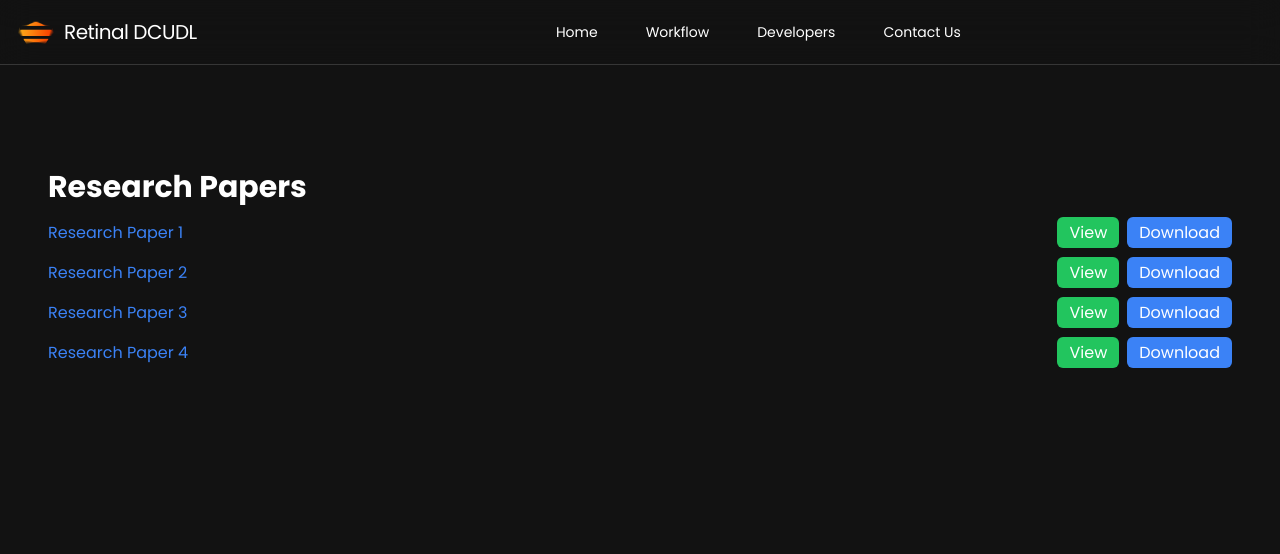
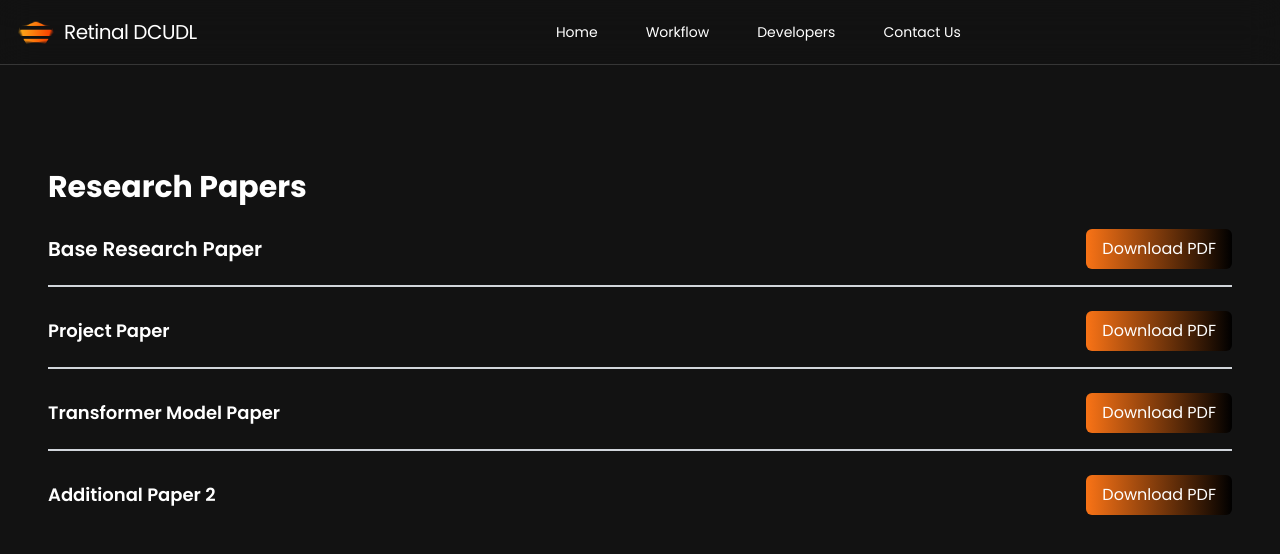
Before and after one commit to Kar21thik/FinalYearFrontend, a React (Vite) app: page /research-paper in a window 1280 px wide. Shown: the top 554 px of the page. Built offline with nearby package versions, Linux system fonts and the light colour scheme.

Commit message:
changed Pattern

```diff
--- a/src/components/ResearchPaper.jsx
+++ b/src/components/ResearchPaper.jsx
@@ -1,57 +1,90 @@
-// components/ResearchPaper.jsx
 import React from 'react';
 
 const ResearchPaper = () => {
   const pdfLinks = [
     {
-      title: "Research Paper 1",
-      viewUrl: "https://www.mdpi.com/2227-9032/11/2/212/pdf", // Direct PDF link
-      downloadUrl: "https://www.mdpi.com/2227-9032/11/2/212/pdf", // Use the same URL for download
+      title: "Base Research Paper",
+      viewUrl: "https://www.mdpi.com/2227-9032/11/2/212/pdf", // Base Paper Link
     },
     {
-      title: "Research Paper 2",
-      viewUrl: "link-to-paper-2.pdf", // Replace with actual PDF link
-      downloadUrl: "link-to-paper-2.pdf",
+      title: "Project Paper",
+      viewUrl: "https://link-to-our-project-paper.pdf", // Replace with actual project paper link
     },
     {
-      title: "Research Paper 3",
-      viewUrl: "link-to-paper-3.pdf", // Replace with actual PDF link
-      downloadUrl: "link-to-paper-3.pdf",
+      title: "Transformer Paper",
+      viewUrl: "https://link-to-paper-1.pdf", // Replace with actual PDF link
     },
     {
-      title: "Research Paper 4",
-      viewUrl: "link-to-paper-4.pdf", // Replace with actual PDF link
-      downloadUrl: "link-to-paper-4.pdf",
+      title: "Additional Paper 2",
+      viewUrl: "https://link-to-paper-2.pdf", // Replace with actual PDF link
     },
   ];
 
   return (
     <div className="p-6">
-      <h2 className="text-3xl font-bold mb-4">Research Papers</h2>
-      <ul className="list-none">
-        {pdfLinks.map((paper, index) => (
-          <li key={index} className="mb-4 flex items-center justify-between">
-            <span className="text-blue-500 hover:underline">{paper.title}</span>
-            <div>
+      <h2 className="text-3xl font-bold mb-6">Research Papers</h2>
+
+      {/* Base Paper Section */}
+      <div className="mb-6">
+        <div className="flex justify-between items-center">
+          <h3 className="text-xl font-semibold">Base Research Paper</h3>
           <a
-                href={paper.viewUrl}
+            href={pdfLinks[0].viewUrl}
             target="_blank"
             rel="noopener noreferrer"
-                className="bg-green-500 text-white py-1 px-3 rounded-md hover:bg-green-600 mx-2"
+            className="bg-gradient-to-r from-orange-500 to-black text-white py-2 px-4 rounded-md hover:from-orange-600 hover:to-black"
           >
-                View
-              </a>
-              <a
-                href={paper.downloadUrl}
-                download
-                className="bg-blue-500 text-white py-1 px-3 rounded-md hover:bg-blue-600"
-              >
-                Download
+            Download PDF
           </a>
         </div>
-          </li>
-        ))}
-      </ul>
+        <hr className="my-4 border-t-2 border-gray-300" />
+      </div>
+
+      {/* Our Project Paper Section */}
+      <div className="mb-6">
+        <div className="flex justify-between items-center">
+          <h3 className="text-lg font-semibold">Project Paper</h3>
+          <a
+            href={pdfLinks[1].viewUrl}
+            target="_blank"
+            rel="noopener noreferrer"
+            className="bg-gradient-to-r from-orange-500 to-black text-white py-2 px-4 rounded-md hover:from-orange-600 hover:to-black"
+          >
+            Download PDF
+          </a>
+        </div>
+        <hr className="my-4 border-t-2 border-gray-300" />
+      </div>
+
+      {/* Additional Papers */}
+      <div className="mb-6">
+        <div className="flex justify-between items-center">
+          <h3 className="text-lg font-semibold">Transformer Model Paper</h3>
+          <a
+            href={pdfLinks[2].viewUrl}
+            target="_blank"
+            rel="noopener noreferrer"
+            className="bg-gradient-to-r from-orange-500 to-black text-white py-2 px-4 rounded-md hover:from-orange-600 hover:to-black"
+          >
+            Download PDF
+          </a>
+        </div>
+        <hr className="my-4 border-t-2 border-gray-300" />
+      </div>
+
+      <div className="mb-6">
+        <div className="flex justify-between items-center">
+          <h3 className="text-lg font-semibold">Additional Paper 2</h3>
+          <a
+            href={pdfLinks[3].viewUrl}
+            target="_blank"
+            rel="noopener noreferrer"
+            className="bg-gradient-to-r from-orange-500 to-black text-white py-2 px-4 rounded-md hover:from-orange-600 hover:to-black"
+          >
+            Download PDF
+          </a>
+        </div>
+      </div>
     </div>
   );
 };
```
Lines whose indentation alone changed are shown as unchanged.
